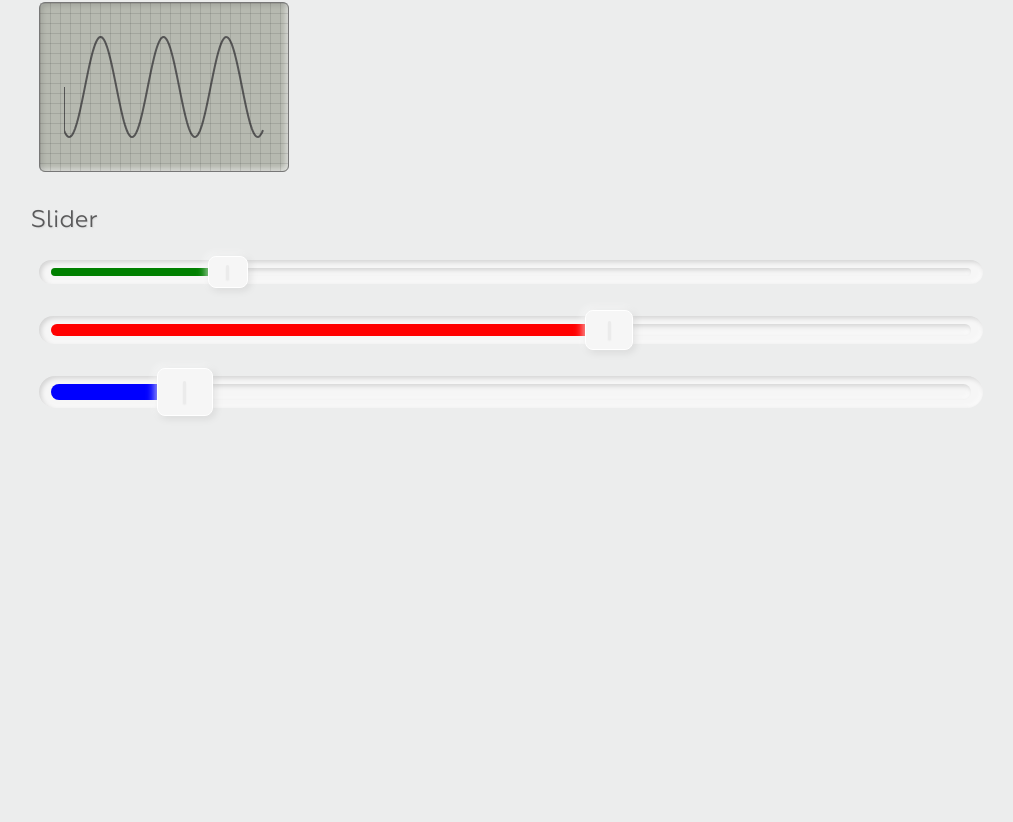
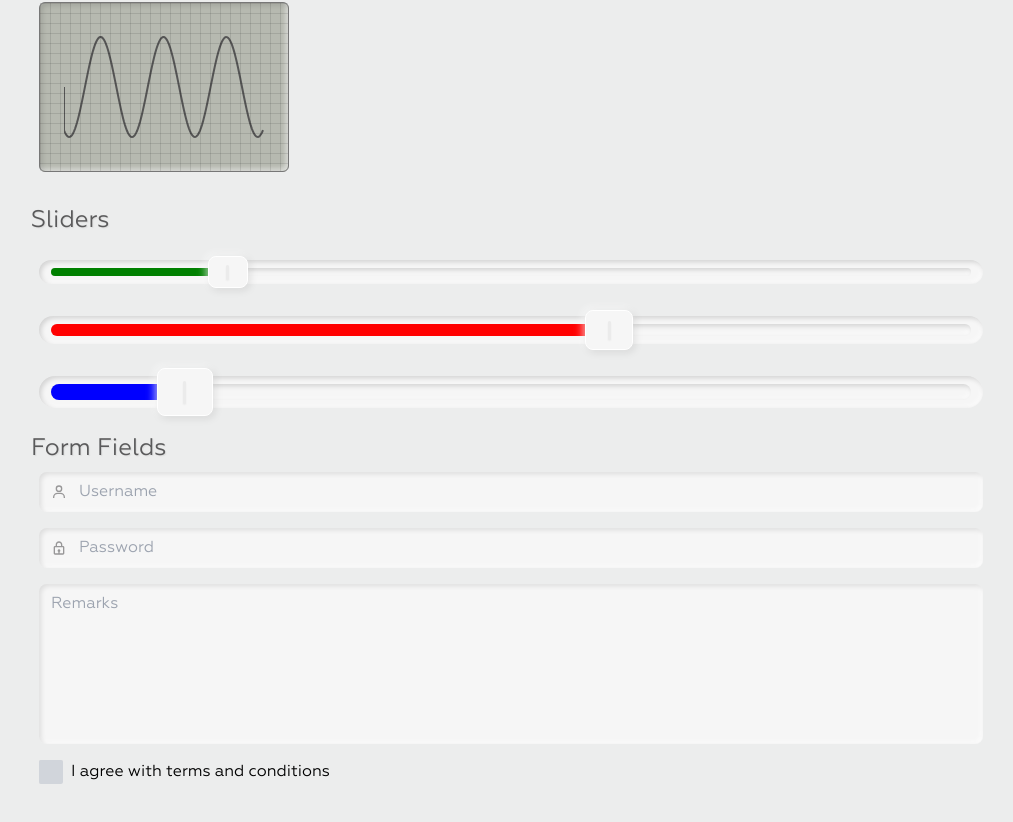
Before and after one commit to ishantchauhan710/SoftUI, a Next.js app: page / in a window 1280 px wide. Shown: the part 1290-2112 px from the top of the page, without its empty margins (129-1142 px from the left). Before the commit the page ends 1970 px from the top, so only its background shows below. Built offline with nearby package versions, Linux system fonts and the light colour scheme.

Commit message:
Form fields added

```diff
--- /dev/null
+++ b/src/app/FormFieldsDemo.tsx
@@ -0,0 +1,46 @@
+"use client";
+import { useState } from "react";
+import FeatureContainer from "./FeatureContainer";
+import TextField from "@/components/TextField";
+import { BiLock, BiUser } from "react-icons/bi";
+import TextArea from "@/components/TextArea";
+import Checkbox from "@/components/CheckBox";
+
+export default function FormFieldsDemo() {
+  const [value1, setValue1] = useState("");
+  const [value2, setValue2] = useState("");
+  const [value3, setValue3] = useState("");
+
+  const [checked, setChecked] = useState(false);
+
+  return (
+    <FeatureContainer title="Form Fields">
+      <div className="space-y-4">
+        <TextField
+          startIcon={<BiUser />}
+          value={value1}
+          onChange={(e) => setValue1(e.target.value)}
+          placeholder="Username"
+        />
+        <TextField
+          startIcon={<BiLock />}
+          value={value2}
+          onChange={(e) => setValue2(e.target.value)}
+          placeholder="Password"
+          type="password"
+        />
+        <TextArea
+          value={value3}
+          onChange={(e) => setValue3(e.target.value)}
+          placeholder="Remarks"
+          rows={6}
+        />
+        <Checkbox
+          label="I agree with terms and conditions"
+          checked={checked}
+          onChange={(e) => setChecked(e.target.checked)}
+        />
+      </div>
+    </FeatureContainer>
+  );
+}
--- a/src/app/SliderDemo.tsx
+++ b/src/app/SliderDemo.tsx
@@ -9,7 +9,7 @@ export default function SliderDemo() {
   const [value3, setValue3] = useState(15);
 
   return (
-    <FeatureContainer title="Slider">
+    <FeatureContainer title="Sliders">
       <div className="mt-4 space-y-8">
         <Slider
           size="small"
--- a/src/app/layout.tsx
+++ b/src/app/layout.tsx
@@ -6,7 +6,6 @@ export const metadata: Metadata = {
   title: "Create Next App",
   description: "Generated by create next app",
 };
-
 
 export default function RootLayout({
   children,
--- a/src/app/page.tsx
+++ b/src/app/page.tsx
@@ -17,6 +17,7 @@ import LEDDemo from "./LEDDemo";
 import SwitchDemo from "./SwitchDemo";
 import LCDScreenDemo from "./LCDScreenDemo";
 import SliderDemo from "./SliderDemo";
+import FormFieldsDemo from "./FormFieldsDemo";
 
 const FEATURES = [
   {
@@ -109,6 +110,7 @@ export default function Home() {
         <SwitchDemo />
         <LCDScreenDemo />
         <SliderDemo />
+        <FormFieldsDemo />
         <div className="h-60"></div>
       </Container>
     </div>
--- /dev/null
+++ b/src/components/CheckBox.tsx
@@ -0,0 +1,84 @@
+"use client";
+import React from "react";
+import clsx from "clsx";
+
+type CheckboxProps = React.InputHTMLAttributes<HTMLInputElement> & {
+  label?: string;
+  size?: "small" | "medium" | "large";
+  className?: string;
+};
+
+const Checkbox: React.FC<CheckboxProps> = ({
+  checked,
+  onChange,
+  label,
+  size = "medium",
+  className = "",
+  disabled = false,
+  ...rest
+}) => {
+  const sizeStyles: Record<string, string> = {
+    small: "w-4 h-4",
+    medium: "w-6 h-6",
+    large: "w-8 h-8",
+  };
+
+  const checkboxSize = sizeStyles[size] || sizeStyles.medium;
+
+  return (
+    <label
+      className={clsx(
+        "flex items-center cursor-pointer space-x-2",
+        className
+      )}
+    >
+      <div
+        className={clsx(
+          "relative flex items-center justify-center rounded-sm",
+          "bg-background-variant shadow-[inset_2px_2px_5px_rgba(0,0,0,0.15),inset_-2px_-2px_5px_rgba(255,255,255,0.6)]",
+          checkboxSize,
+          {
+            "bg-gray-300": disabled,
+            "bg-blue-500": checked && !disabled,
+          }
+        )}
+      >
+        <input
+          type="checkbox"
+          checked={checked}
+          onChange={(e) => onChange && onChange(e)}
+          disabled={disabled}
+          className="absolute opacity-0 cursor-pointer"
+          {...rest}
+        />
+        <div
+          className={clsx(
+            "absolute rounded-sm transition-colors duration-300",
+            checked ? "bg-blue-500" : "bg-gray-300",
+            checkboxSize
+          )}
+        >
+          {checked && !disabled && (
+            <svg
+              className="w-full h-full text-white"
+              viewBox="0 0 24 24"
+              fill="none"
+              xmlns="http://www.w3.org/2000/svg"
+            >
+              <path
+                d="M4 12l4 4 8-8"
+                stroke="currentColor"
+                strokeWidth="2"
+                strokeLinecap="round"
+                strokeLinejoin="round"
+              />
+            </svg>
+          )}
+        </div>
+      </div>
+      {label && <span className={clsx("text-base", disabled && "text-gray-500")}>{label}</span>}
+    </label>
+  );
+};
+
+export default Checkbox;
--- /dev/null
+++ b/src/components/TextArea.tsx
@@ -0,0 +1,47 @@
+"use client";
+import React from "react";
+import clsx from "clsx";
+
+type SizeTypes = "small" | "medium" | "large";
+
+interface TextAreaProps extends React.TextareaHTMLAttributes<HTMLTextAreaElement> {
+  size?: SizeTypes;
+  startIcon?: React.ReactNode;
+  endIcon?: React.ReactNode;
+  className?: string;
+}
+
+const TextArea: React.FC<TextAreaProps> = ({
+  size = "medium",
+  startIcon,
+  endIcon,
+  className = "",
+  ...textareaProps
+}) => {
+  const sizeStyles: Record<SizeTypes, string> = {
+    small: "text-sm py-1 px-2",
+    medium: "text-base py-2 px-3",
+    large: "text-lg py-3 px-4",
+  };
+
+  const sizeClass = sizeStyles[size] || sizeStyles.medium;
+
+  return (
+    <div
+      className={clsx(
+        "flex items-center rounded-lg bg-background-variant",
+        "shadow-[inset_2px_2px_5px_rgba(0,0,0,0.1),inset_-2px_-2px_5px_rgba(255,255,255,0.7)]",
+        className
+      )}
+    >
+      {startIcon && <div className="mr-2">{startIcon}</div>}
+      <textarea
+        className={clsx("resize-none flex-1 bg-transparent outline-none", sizeClass)}
+        {...textareaProps}
+      />
+      {endIcon && <div className="ml-2">{endIcon}</div>}
+    </div>
+  );
+};
+
+export default TextArea;
--- /dev/null
+++ b/src/components/TextField.tsx
@@ -0,0 +1,52 @@
+"use client";
+import React from "react";
+import clsx from "clsx";
+
+type SizeTypes = "small" | "medium" | "large";
+
+interface TextFieldProps extends React.InputHTMLAttributes<HTMLInputElement> {
+  fieldSize?: SizeTypes;
+  startIcon?: React.ReactNode;
+  endIcon?: React.ReactNode;
+  className?: string;
+}
+
+const TextField: React.FC<TextFieldProps> = ({
+  fieldSize = "medium",
+  startIcon,
+  endIcon,
+  className = "",
+  ...inputProps
+}) => {
+  const sizeStyles: Record<SizeTypes, string> = {
+    small: "text-sm py-1 px-2",
+    medium: "text-base py-2 px-3",
+    large: "text-lg py-3 px-4",
+  };
+
+  const sizeClass = sizeStyles[fieldSize] || sizeStyles.medium;
+
+  return (
+    <div
+      className={clsx(
+        "flex items-center rounded-lg bg-background-variant",
+        "shadow-[inset_2px_2px_5px_rgba(0,0,0,0.1),inset_-2px_-2px_5px_rgba(255,255,255,0.7)]",
+        sizeClass,
+        className
+      )}
+    >
+      {startIcon && <div className="mr-2 text-muted">{startIcon}</div>}
+      <input
+        className={clsx(
+          "flex-1 bg-transparent outline-none",
+          startIcon && "pl-1",
+          endIcon && "pr-1"
+        )}
+        {...inputProps}
+      />
+      {endIcon && <div className="ml-2 text-muted">{endIcon}</div>}
+    </div>
+  );
+};
+
+export default TextField;
```
